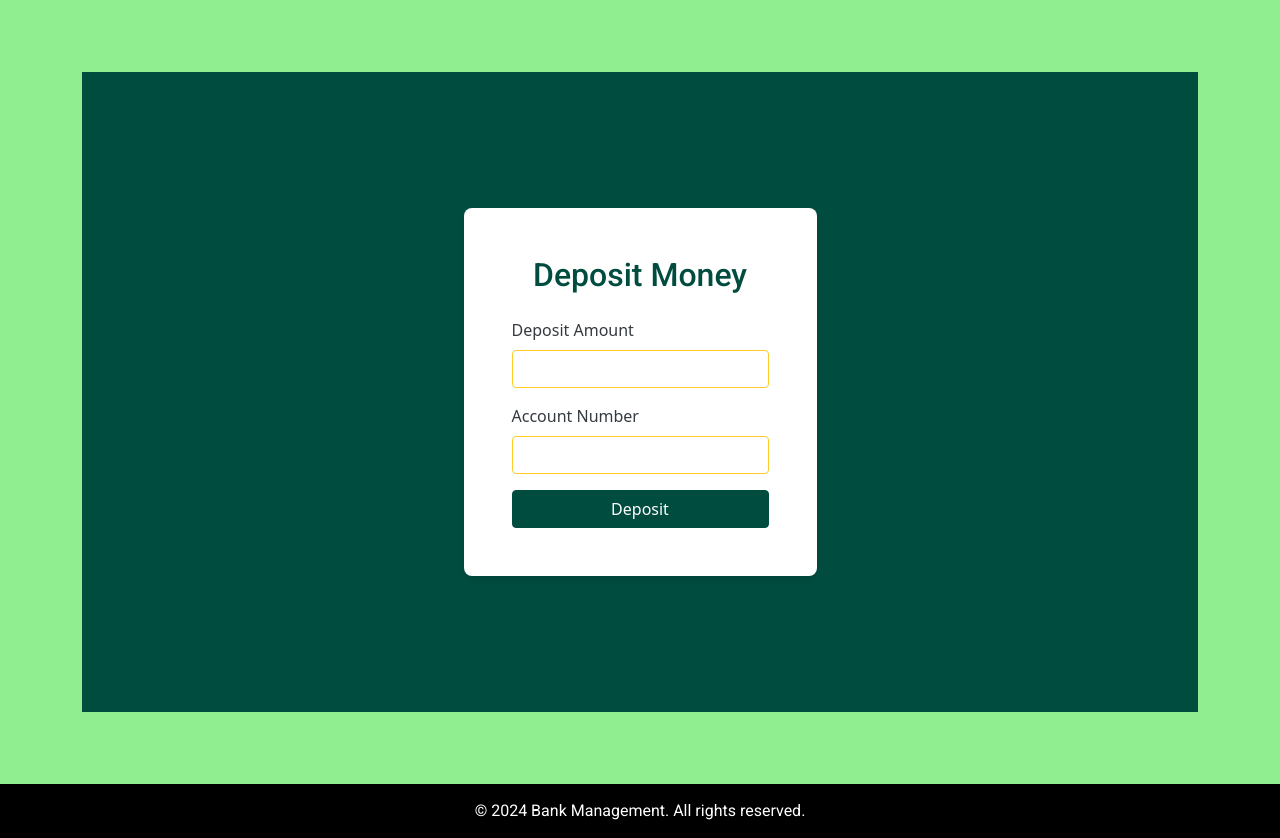
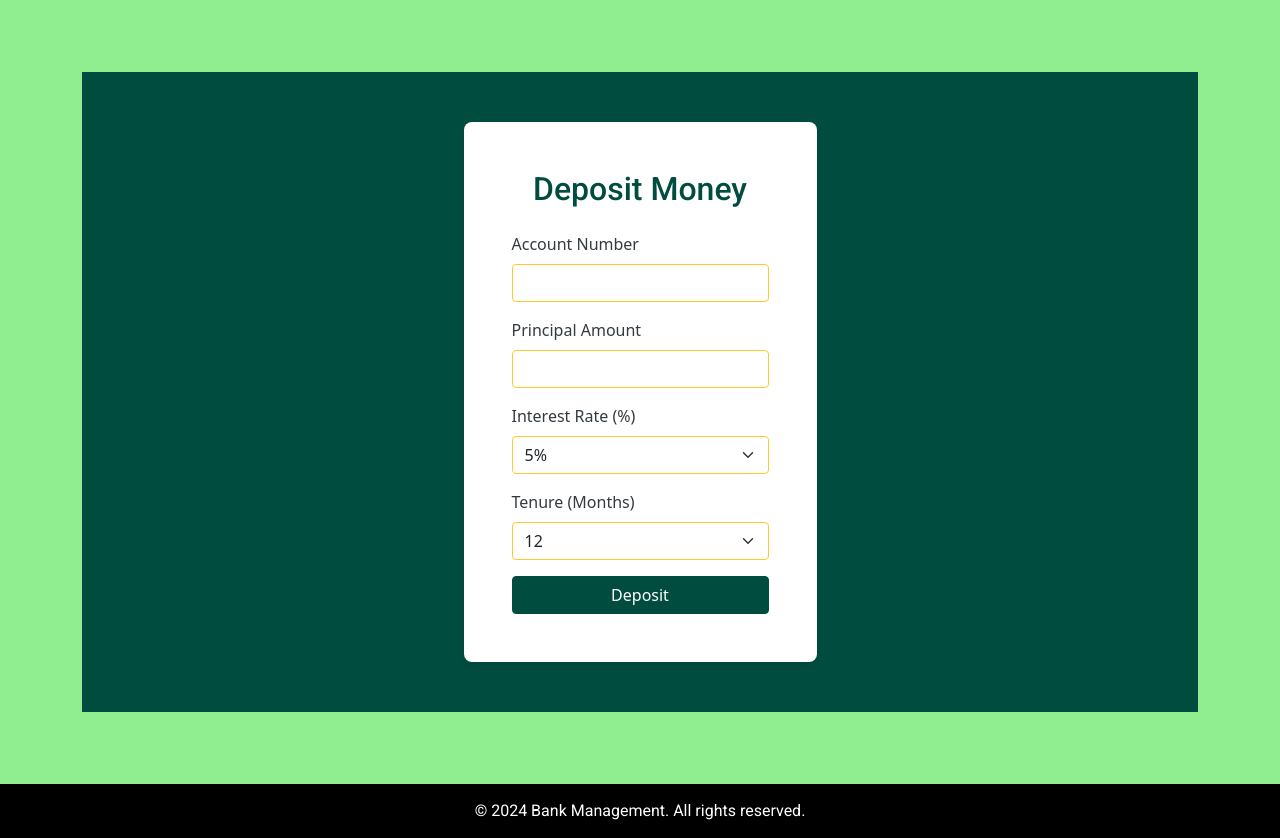
Before and after one commit to megg003/bank-management-system-sql, a Flask app: page /deposit in a window 1280 px wide. Shown: the part 66-904 px from the top of the page. Run offline with Flask 3, Linux system fonts and the light colour scheme; the visitor is signed in with stand-in values (Sample User, id 1).

Commit message:
Update deposit.html

```diff
--- a/DBMSProject/templates/deposit.html
+++ b/DBMSProject/templates/deposit.html
@@ -1,21 +1,59 @@
 {% extends "base.html" %}
+
 {% block content %}
 <div class="d-flex align-items-center justify-content-center" style="height: 80vh; background-color: #004d40;">
     <div class="p-5" style="background-color: #ffffff; box-shadow: 0 4px 8px rgba(0, 0, 0, 0.1); border-radius: 8px;">
         <h2 class="text-center mb-4" style="color: #004d40;">Deposit Money</h2>
+
+        {% with messages = get_flashed_messages(with_categories=true) %}
+            {% if messages %}
+                <ul class="list-unstyled">
+                    {% for category, message in messages %}
+                        <li class="alert alert-{{ category }} mt-2">{{ message }}</li>
+                    {% endfor %}
+                </ul>
+            {% endif %}
+        {% endwith %}
+
         <form method="POST" action="/deposit">
             <div class="mb-3">
-                <label for="amount" class="form-label" style="color: #343a40;">Deposit Amount</label>
-                <input type="number" class="form-control" id="amount" name="amount" required style="border-color: #ffca28;">
+                <label for="account_id" class="form-label" style="color: #343a40;">Account Number</label>
+                <input type="text" class="form-control" id="account_id" name="account_id" required style="border-color: #ffca28;">
             </div>
             <div class="mb-3">
-                <label for="account" class="form-label" style="color: #343a40;">Account Number</label>
-                <input type="text" class="form-control" id="account" name="account" required style="border-color: #ffca28;">
+                <label for="principal_amount" class="form-label" style="color: #343a40;">Principal Amount</label>
+                <input type="number" step="0.01" class="form-control" id="principal_amount" name="principal_amount" required style="border-color: #ffca28;">
+            </div>
+            <div class="mb-3">
+                <label for="interest_rate" class="form-label" style="color: #343a40;">Interest Rate (%)</label>
+                <select class="form-select" id="interest_rate" name="interest_rate" required style="border-color: #ffca28;">
+                    <option value="5">5%</option>
+                    <option value="7.5">7.5%</option>
+                    <option value="10">10%</option>
+                    <option value="12.5">12.5%</option>
+                    <option value="15">15%</option>
+                </select>
+            </div>
+            <div class="mb-3">
+                <label for="tenure" class="form-label" style="color: #343a40;">Tenure (Months)</label>
+                <select class="form-select" id="tenure" name="tenure" required style="border-color: #ffca28;">
+                    <option value="12">12</option>
+                    <option value="24">24</option>
+                    <option value="36">36</option>
+                    <option value="48">48</option>
+                    <option value="60">60</option>
+                </select>
             </div>
             <div class="d-grid">
                 <button type="submit" class="btn btn-primary" style="background-color: #004d40; border-color: #004d40;">Deposit</button>
             </div>
         </form>
+
+        {% if final_amount is not none %}
+            <div class="alert alert-success mt-4" role="alert">
+                <strong>Success!</strong> Your final amount after the deposit is: {{ '{:.2f}'.format(final_amount) }}.
+            </div>
+        {% endif %}
     </div>
 </div>
 {% endblock %}
```
